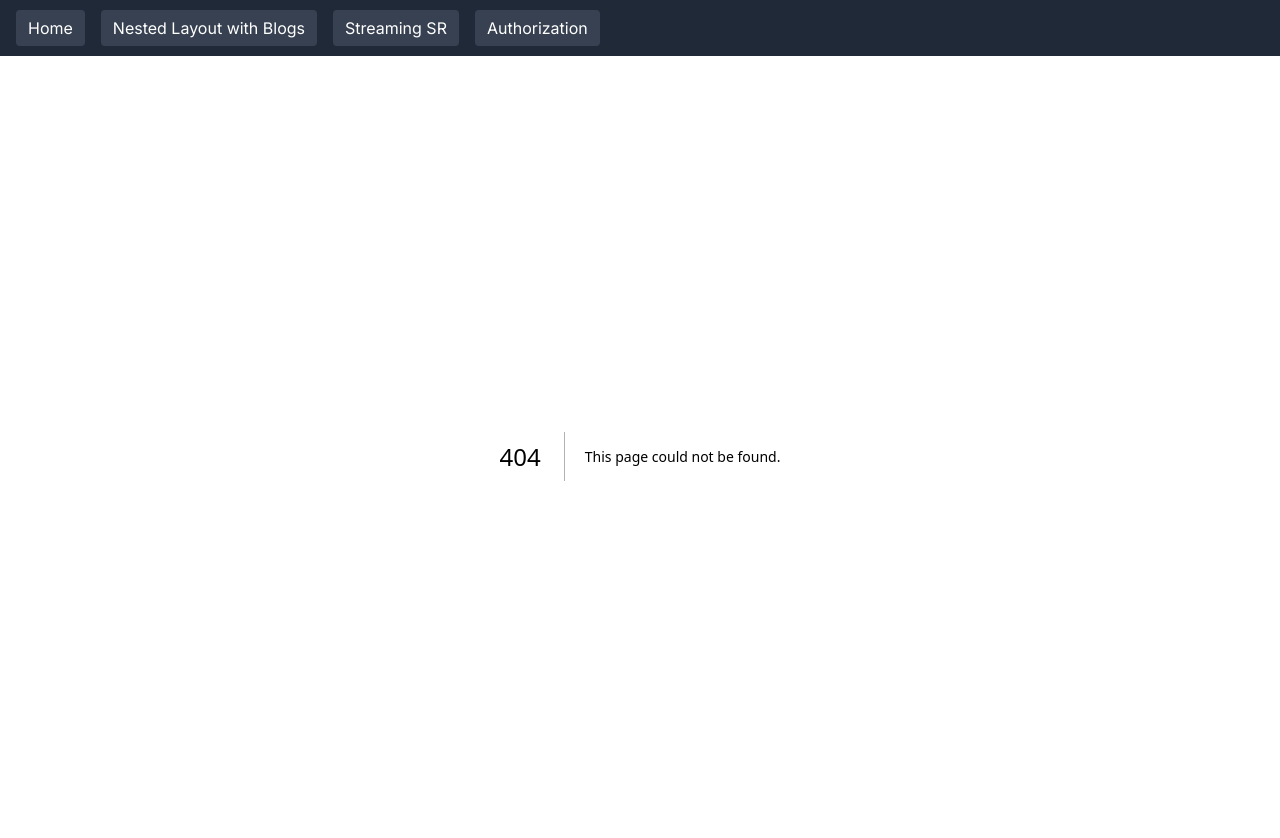
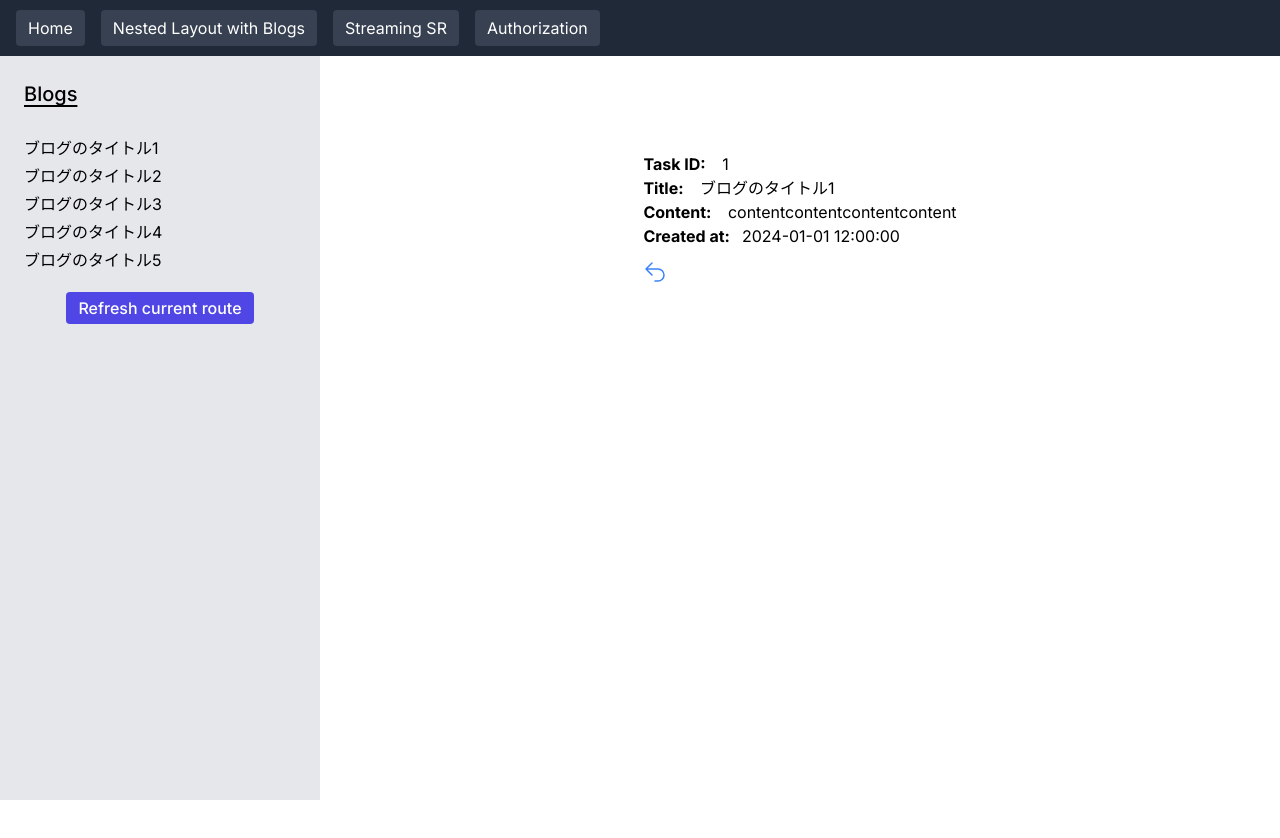
Before and after one commit to hideaki-kawai/nextjs-docker, a Next.js app: page /blogs/1 in a window 1280 px wide. Before the commit this address had no page. Shown: the top 838 px of the page. After the commit the page ends 800 px from the top, so only its background shows below. Built offline with nearby package versions, Linux system fonts and the light colour scheme.

Commit message:
feat: ブログページの追加・修正

```diff
--- /dev/null
+++ b/src/app/blogs/[blogId]/not-found.tsx
@@ -0,0 +1,3 @@
+export default function NotFound() {
+  return <div className="my-6"> Blog Detail Not Found</div>;
+}
--- /dev/null
+++ b/src/app/blogs/[blogId]/page.tsx
@@ -0,0 +1,56 @@
+import blogMock from '@/tests/mocks/blogMock.json';
+import { format } from 'date-fns';
+import Link from 'next/link';
+import { notFound } from 'next/navigation';
+import { ArrowUturnLeftIcon } from '@heroicons/react/24/solid';
+
+type Blog = {
+  id: number;
+  title: string;
+  content: string;
+  created_at: string;
+};
+
+type PageProps = {
+  params: {
+    blogId: number;
+  };
+};
+
+const fetchBlog = async (blogId: number): Promise<Blog> => {
+  return blogMock[blogId - 1];
+};
+
+export default async function BlogDetailPage({ params }: PageProps) {
+  const blog = await fetchBlog(params.blogId);
+  if (!blog) return notFound();
+  return (
+    <div className="mt-16 p-8">
+      <p>
+        <strong className="mr-3">Task ID:</strong> {blog.id}
+      </p>
+      <p>
+        <strong className="mr-3">Title:</strong> {blog.title}
+      </p>
+      <p>
+        <strong className="mr-3">Content:</strong> {blog.content}
+      </p>
+      <p>
+        <strong className="mr-3">Created at:</strong>
+        {blog && format(new Date(blog.created_at), 'yyyy-MM-dd HH:mm:ss')}
+      </p>
+      <Link href={`/blogs`}>
+        <ArrowUturnLeftIcon className="mt-3 h-6 w-6 cursor-pointer text-blue-500" />
+      </Link>
+    </div>
+  );
+}
+
+// 個別ページのHTMLを事前に生成するメソッド
+export async function generateStaticParams() {
+  const blogs: Blog[] = blogMock;
+
+  return blogs.map(blog => ({
+    blogId: blog.id.toString(),
+  }));
+}
--- /dev/null
+++ b/src/app/blogs/layout.tsx
@@ -0,0 +1,20 @@
+import { BlogListStatic } from '@/components/blogListStatic';
+import { RefreshBtn } from '@/components/refreshBtn';
+
+export default function BlogLayout({
+  children,
+}: {
+  children: React.ReactNode;
+}) {
+  return (
+    <section className="flex">
+      <aside className={`h-[calc(100vh-56px)] w-1/4 bg-gray-200 p-2`}>
+        <BlogListStatic />
+        <div className="flex justify-center">
+          <RefreshBtn />
+        </div>
+      </aside>
+      <main className="flex flex-1 justify-center">{children}</main>
+    </section>
+  );
+}
--- /dev/null
+++ b/src/app/blogs/page.tsx
@@ -0,0 +1,14 @@
+import { RouterBtn } from '@/components/routerBtn';
+
+export default function BlogPage() {
+  return (
+    <div className="m-10 text-center">
+      <span className="text-lg">
+        Click a title on the left to view detail 🚀
+      </span>
+      <div className="my-5 flex justify-center">
+        <RouterBtn />
+      </div>
+    </div>
+  );
+}
--- /dev/null
+++ b/src/components/blogListStatic.tsx
@@ -0,0 +1,31 @@
+import Link from 'next/link';
+import blogMock from '@/tests/mocks/blogMock.json';
+
+type Blog = {
+  id: number;
+  title: string;
+};
+
+const fetchBlogs = async (): Promise<Blog[]> => {
+  return blogMock;
+};
+
+export const BlogListStatic = async () => {
+  const blogs = await fetchBlogs();
+  return (
+    <div className="p-4 ">
+      <p className="mb-4 pb-3 text-xl font-medium underline underline-offset-4">
+        Blogs
+      </p>
+      <ul>
+        {blogs?.map(blog => (
+          <li key={blog.id} className="my-1 text-base">
+            <Link prefetch={false} href={`/blogs/${blog.id}`}>
+              {blog.title}
+            </Link>
+          </li>
+        ))}
+      </ul>
+    </div>
+  );
+};
--- a/src/components/notesList.tsx
+++ b/src/components/notesList.tsx
@@ -1,6 +1,5 @@
 import { format } from 'date-fns';
 import noteMock from '@/tests/mocks/noteMock.json';
-import { Spinner } from './spinner';
 
 type Note = {
   id: number;
--- /dev/null
+++ b/src/components/routerBtn.tsx
@@ -0,0 +1,16 @@
+'use client';
+import { useRouter } from 'next/navigation';
+
+export const RouterBtn = ({ destination = '' }: { destination?: string }) => {
+  const router = useRouter();
+  return (
+    <button
+      className="rounded bg-indigo-600 px-3 py-1 font-medium text-white hover:bg-indigo-700"
+      onClick={() => {
+        router.push(`/${destination}`);
+      }}
+    >
+      Nav to {destination ? destination : 'home'}
+    </button>
+  );
+};
--- /dev/null
+++ b/src/tests/mocks/blogMock.json
@@ -0,0 +1,32 @@
+[
+  {
+    "id": 1,
+    "title": "ブログのタイトル1",
+    "content": "contentcontentcontentcontent",
+    "created_at": "2024-01-01T12:00:00.000Z"
+  },
+  {
+    "id": 2,
+    "title": "ブログのタイトル2",
+    "content": "contentcontentcontentcontent",
+    "created_at": "2024-01-01T12:00:00.000Z"
+  },
+  {
+    "id": 3,
+    "title": "ブログのタイトル3",
+    "content": "contentcontentcontentcontent",
+    "created_at": "2024-01-01T12:00:00.000Z"
+  },
+  {
+    "id": 4,
+    "title": "ブログのタイトル4",
+    "content": "contentcontentcontentcontent",
+    "created_at": "2024-01-01T12:00:00.000Z"
+  },
+  {
+    "id": 5,
+    "title": "ブログのタイトル5",
+    "content": "contentcontentcontentcontent",
+    "created_at": "2024-01-01T12:00:00.000Z"
+  }
+]
```
